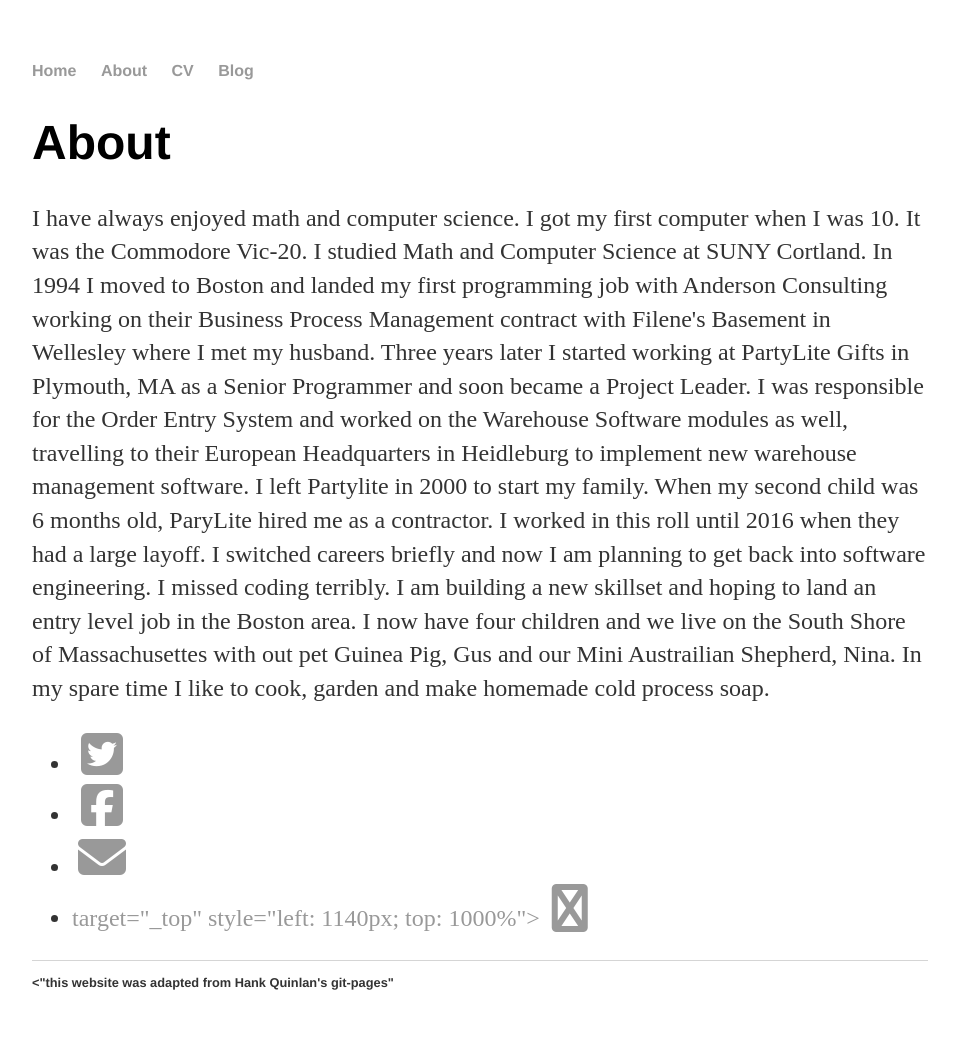
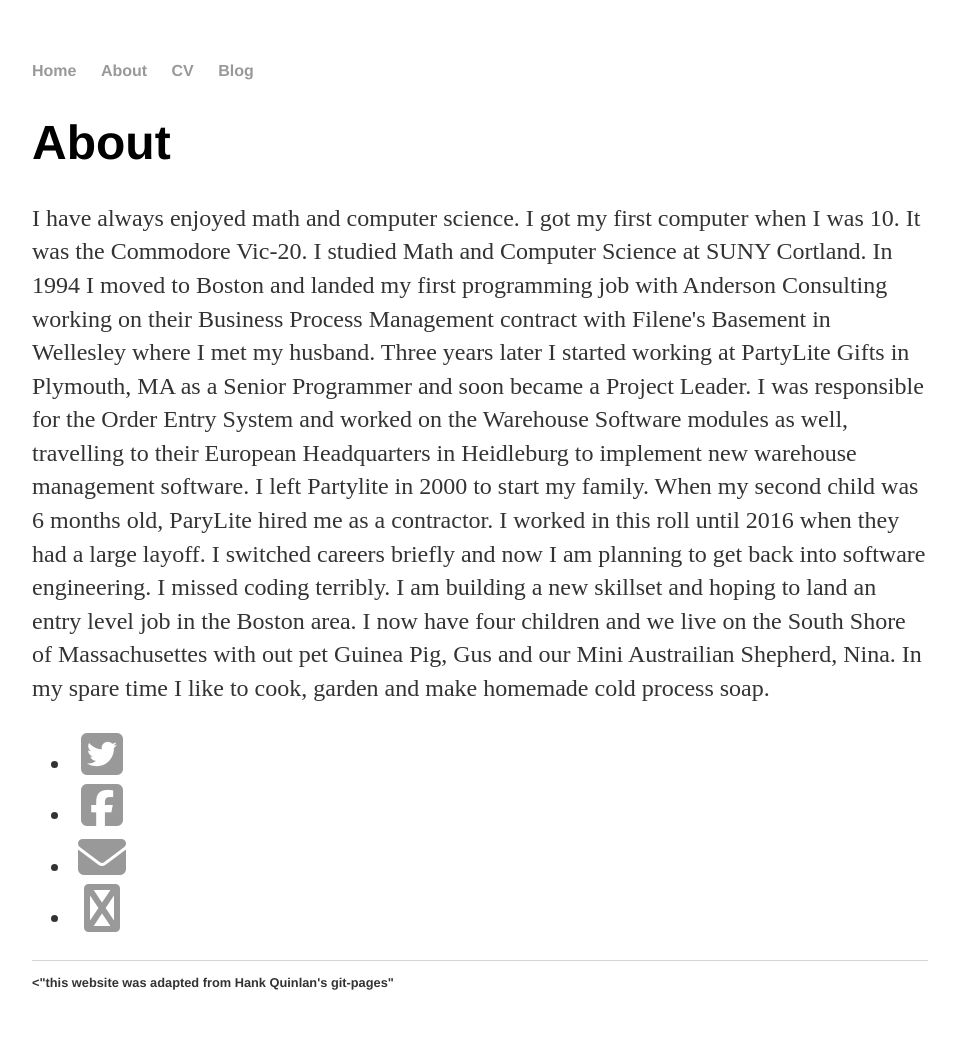
Before and after one commit to caroleatierney/Before-GA-Repository, a Jekyll site: the page built from about/index.html, in a window 1280 px wide. Shown: the whole page, without its empty margins (160-1119 px from the left). Built offline with Jekyll 4.4.1, drawn with Linux system fonts in a browser that asks for light colours; nearby versions of some CDN libraries.

Commit message:
Update index.html
Git fixed?

```diff
--- a/about/index.html
+++ b/about/index.html
@@ -11,6 +11,6 @@ title: About Carole Tierney
 				<li><a href="#@CaroleATierney" style="left: 1120px; top: 1000%"><i class="fab fa-twitter-square fa-2x fa-fw target="_blank"></i></a></li>
 				<li><a href="https://www.facebook.com/Carole Ann Brno Tierney/" style="left: 1120px; top: 1000%"><i class="fab fa-facebook-square fa-2x fa-fw target="_blank"></i></a></li>
 		   		<li><a href="mailto:caroleatierney@gmail.com" target="_top" style="left: 1140px; top: 1000%"><i class="fas fa-envelope fa-2x fa-fw" target="_blank"></i> </a></li>
-				<li><a href="https://github.com/caroleatierney"> target="_top" style="left: 1140px; top: 1000%"><i class="fas fa-github fa-2x fa-fw" target="_blank"></i> </a></li>
+				<li><a href="https://github.com/caroleatierney" target="_top" style="left: 1140px; top: 1000%"><i class="fas fa-github fa-2x fa-fw" target="_blank"></i> </a></li>
 			</ul>
 		</div>
```
